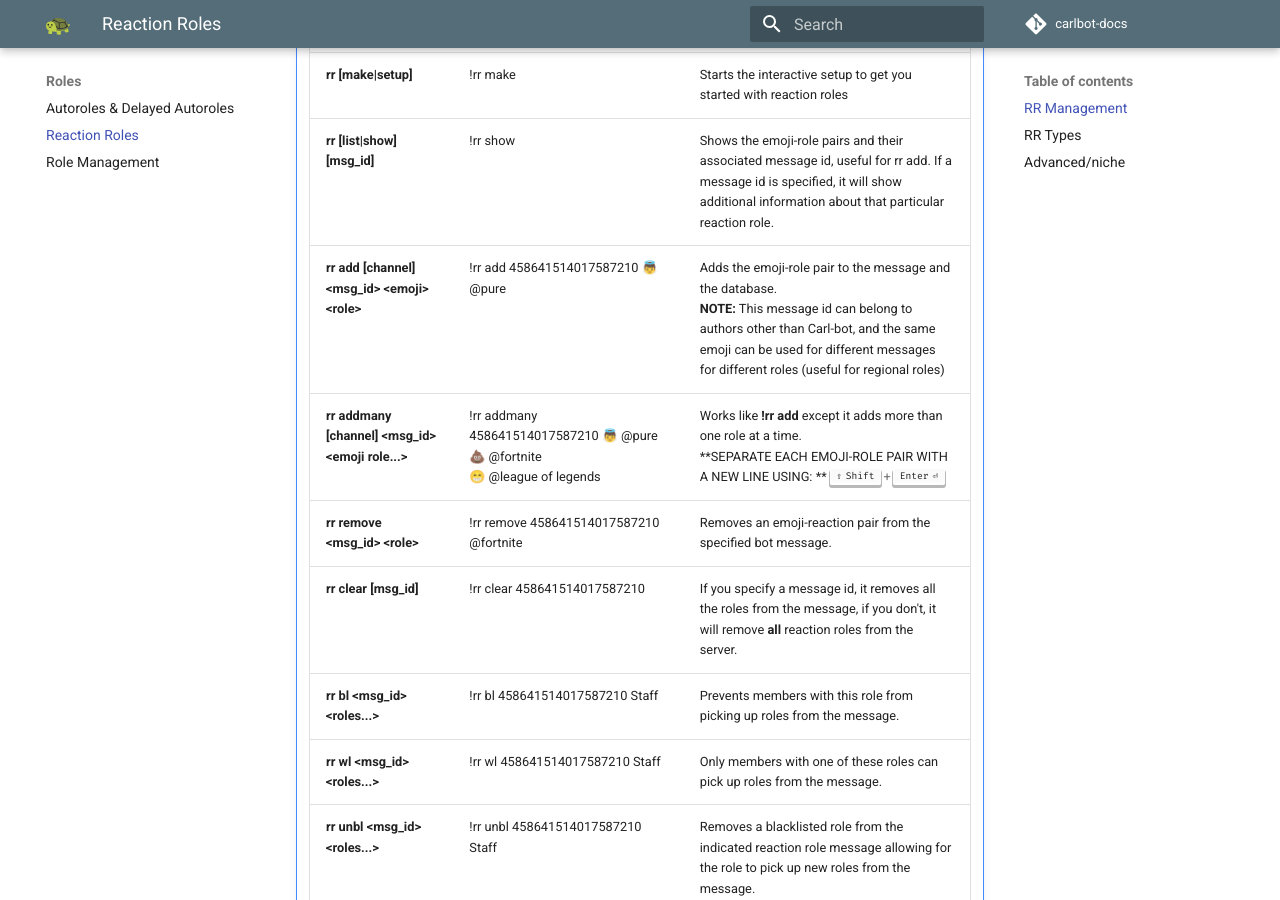
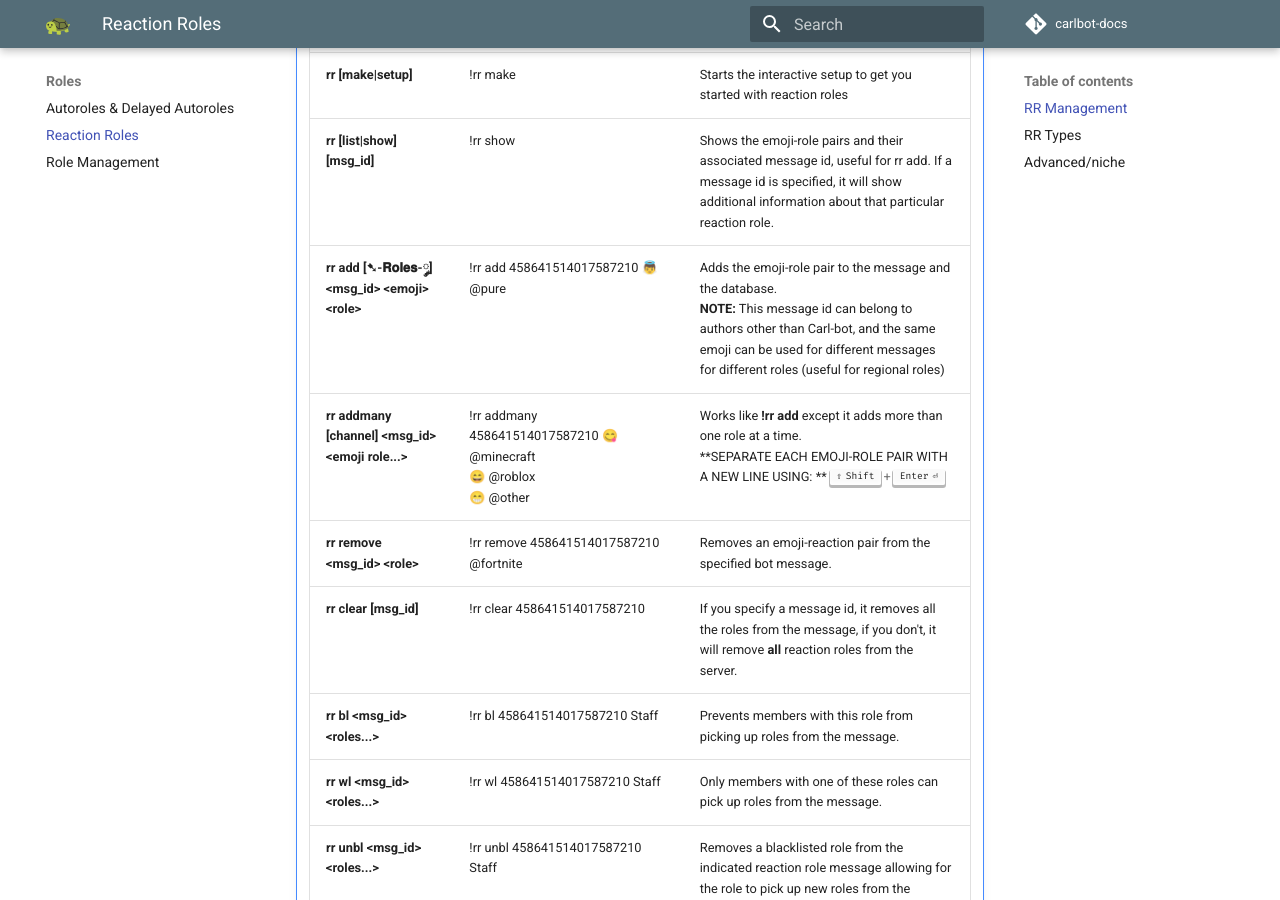
Before and after one commit to botlabs-gg/carlbot-docs, an MkDocs documentation site: the page built from docs/roles/reaction-roles.md, in a window 1280 px wide and 900 px high, scrolled down 541 px. Built offline with MkDocs 1.6.1 and Material for MkDocs 9.7.7, drawn with Linux system fonts in a browser that asks for light colours; comment, search, counter and statistics services are not loaded.

Commit message:
Setting games roles
Tes

```diff
--- a/docs/roles/reaction-roles.md
+++ b/docs/roles/reaction-roles.md
@@ -14,8 +14,8 @@
 	| :--- | :--- | :--- |
 	| **rr [make\|setup]** | !rr make | Starts the interactive setup to get you started with reaction roles |
 	| **rr [list\|show] [msg\_id]** | !rr show | Shows the emoji-role pairs and their associated message id, useful for rr add. If a message id is specified, it will show additional information about that particular reaction role. |
-	| **rr add [channel] &lt;msg\_id&gt; &lt;emoji&gt; &lt;role&gt;** | !rr add 458641514017587210 👼 @pure | Adds the emoji-role pair to the message and the database.<br>**NOTE:** This message id can belong to authors other than Carl-bot, and the same emoji can be used for different messages for different roles (useful for regional roles) |
-	| **rr addmany [channel] &lt;msg\_id&gt; &lt;emoji role...&gt;** | !rr addmany 458641514017587210 👼 @pure<br>💩 @fortnite<br>😁 @league of legends | Works like **!rr add** except it adds more than one role at a time.<br>**SEPARATE EACH EMOJI-ROLE PAIR WITH A NEW LINE USING:  ** ++shift+enter++ |
+	| **rr add [➷-𝐑𝐨𝐥𝐞𝐬-༘] &lt;msg\_id&gt; &lt;emoji&gt; &lt;role&gt;** | !rr add 458641514017587210 👼 @pure | Adds the emoji-role pair to the message and the database.<br>**NOTE:** This message id can belong to authors other than Carl-bot, and the same emoji can be used for different messages for different roles (useful for regional roles) |
+	| **rr addmany [channel] &lt;msg\_id&gt; &lt;emoji role...&gt;** | !rr addmany 458641514017587210 😋 @minecraft<br>😄 @roblox<br>😁 @other<br> | Works like **!rr add** except it adds more than one role at a time.<br>**SEPARATE EACH EMOJI-ROLE PAIR WITH A NEW LINE USING:  ** ++shift+enter++ |
 	| **rr remove &lt;msg\_id&gt; &lt;role&gt;** | !rr remove 458641514017587210 @fortnite | Removes an emoji-reaction pair from the specified bot message. |
 	| **rr clear [msg\_id]** | !rr clear 458641514017587210 | If you specify a message id, it removes all the roles from the message, if you don't, it will remove **all** reaction roles from the server. |
 	| **rr bl &lt;msg\_id&gt; &lt;roles...&gt;** | !rr bl 458641514017587210 Staff | Prevents members with this role from picking up roles from the message.  |
```
